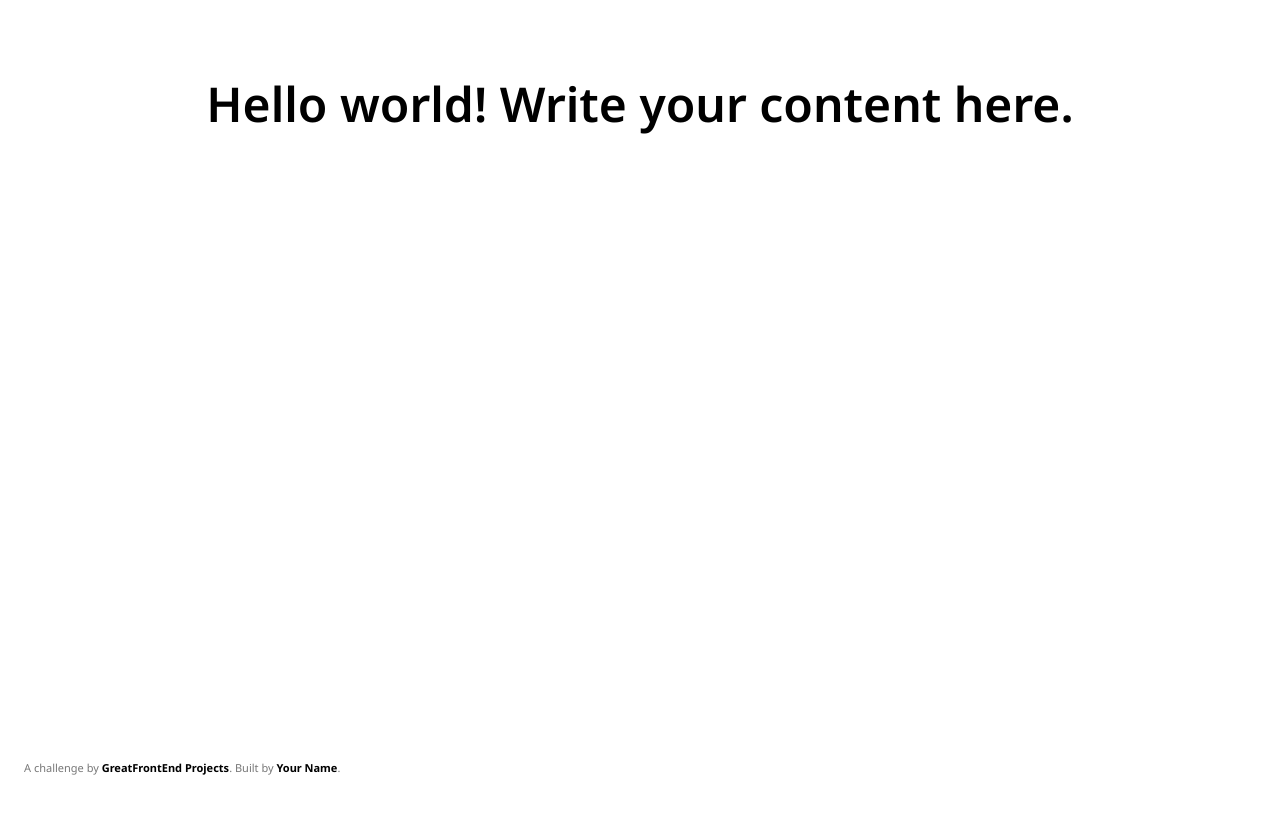
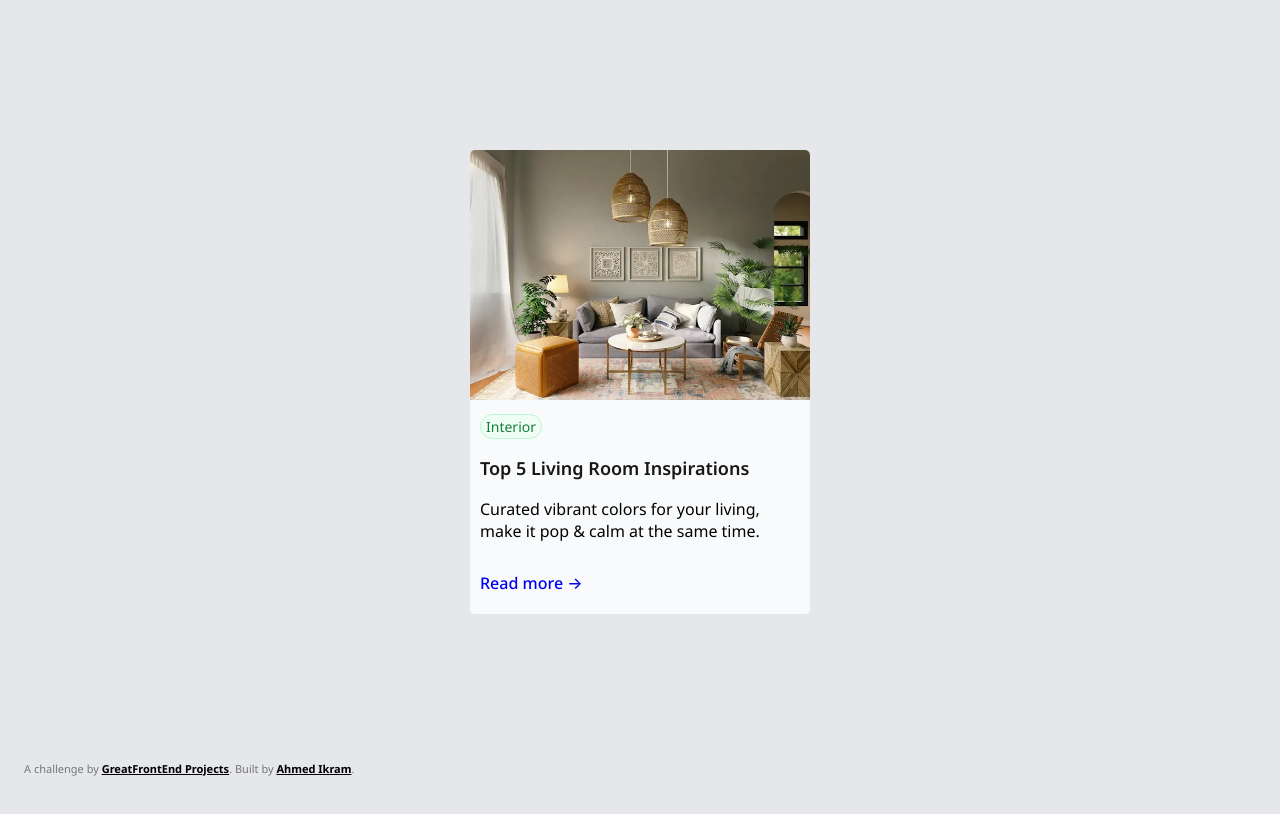
Before and after one commit to ahmed-cmyk/blog-card-greatfrontend, a plain HTML site: page index.html in a window 1280 px wide. Drawn offline with nearby package versions, Linux system fonts and the light colour scheme.

Commit message:
Finished initial implementation of blog card

```diff
--- a/css/style.css
+++ b/css/style.css
@@ -1,15 +1,173 @@
-/* Put any custom CSS styles here.  */
-/* Be sure to delete the <style> tag in index.html if you want to use this stylesheet. */
+:root {
+  /* Font Weights */
+  --font-weight-normal: 400;
+  --font-weight-medium: 500;
+  --font-weight-semibold: 600;
+
+  /* Font Sizes + Line Heights */
+  --font-size-xs: 12px;
+  --line-height-xs: 16px;
+
+  --font-size-sm: 14px;
+  --line-height-sm: 20px;
+
+  --font-size-base: 16px;
+  --line-height-base: 24px;
+
+  --font-size-lg: 18px;
+  --line-height-lg: 28px;
+
+  --font-size-xl: 20px;
+  --line-height-xl: 28px;
+
+  --font-size-2xl: 24px;
+  --line-height-2xl: 32px;
+
+  --font-size-3xl: 30px;
+  --line-height-3xl: 36px;
+
+  --font-size-4xl: 36px;
+  --line-height-4xl: 40px;
+
+  --font-size-5xl: 48px;
+  --line-height-5xl: 48px;
+
+  --font-size-6xl: 60px;
+  --line-height-6xl: 60px;
+
+  /* ========== TEXT COLORS ========== */
+  --color-text-primary: #171717;
+  --color-text-primary-hover: #0a0a0a;
+  --color-text-primary-invert: #ffffff;
+  --color-text-secondary: #525252;
+  --color-text-tertiary: #737373;
+  --color-text-brand: #4338ca;
+  --color-text-disabled: #a3a3a3;
+  --color-text-error: #dc2626;
+  --color-text-error-emphasize: #991b1b;
+  --color-text-success: #15803d;
+  --color-text-warning: #a16207;
+
+  /* ========== BACKGROUND COLORS ========== */
+  --color-bg-primary: #ffffff;
+  --color-bg-primary-inverted: #0a0a0a;
+  --color-bg-primary-hover: #fafafa;
+  --color-bg-secondary: #e5e7eb;
+  --color-bg-secondary-hover: #d1d5db;
+  --color-bg-tertiary: #fafafa;
+  --color-bg-disabled: #f5f5f5;
+  --color-bg-disabled-emphasize: #f3f4f6;
+  --color-bg-brand-primary: #4338ca;
+  --color-bg-brand-primary-emphasize: #3730a3;
+  --color-bg-error: #dc2626;
+  --color-bg-error-emphasize: #b91c1c;
+  --color-bg-error-subtle: #fef2f2;
+  --color-bg-success-subtle: #f0fdf4;
+  --color-bg-brand-subtle: #eef2ff;
+  --color-bg-neutral-subtle: #f9fafb;
+  --color-bg-warning-subtle: #fffbeb;
+
+  /* ========== BORDER / RING COLORS ========== */
+  --color-border-primary: #e5e5e5;
+  --color-border-secondary: #9ca3af;
+  --color-border-success: #bbf7d0;
+  --color-border-brand-solid: #4f46e5;
+  --color-border-brand-subtle: #c7d2fe;
+  --color-border-error-subtle: #fecaca;
+  --color-border-warning-subtle: #fde68a;
+
+  /* ========== ICON COLORS ========== */
+  --color-icon-emphasize: #404040;
+  --color-icon-primary: #a3a3a3;
+  --color-icon-primary-hover: #737373;
+  --color-icon-brand: #6366f1;
+  --color-icon-brand-bg: #eef2ff;
+  --color-icon-success: #15803d;
+  --color-icon-error: #dc2626;
+  --color-icon-warning: #facc15;
+
+  /* ========== FORM / INPUT COLORS ========== */
+  --color-input-text-title: #404040;
+  --color-input-text-placeholder: #737373;
+  --color-input-text-hint: #737373;
+  --color-input-text-filled: #171717;
+  --color-input-text-disabled: #a3a3a3;
+  --color-input-text-error: #dc2626;
+  --color-input-bg: #fafafa;
+  --color-input-border: #e5e5e5;
+}
+
 body {
   margin: 0;
   font-family: "Noto Sans", system-ui, -apple-system, BlinkMacSystemFont,
     "Segoe UI", Roboto, Oxygen, Ubuntu, Cantarell, "Open Sans", "Helvetica Neue",
     sans-serif;
   min-height: 100vh;
+  background-color: var(--color-bg-secondary);
 
   -webkit-font-smoothing: antialiased;
   -moz-osx-font-smoothing: grayscale;
   text-rendering: optimizeLegibility;
+}
+
+.blog-card {
+  background-color: var(--color-bg-neutral-subtle);
+  border-radius: 5px;
+  margin: 0 auto;
+  margin-top: 150px;
+  max-width: 340px;
+  width: 100%;
+}
+
+.blog-card__image {
+  border-top-left-radius: 5px;
+  border-top-right-radius: 5px;
+  display: block;
+  max-height: 250px;
+  object-fit: cover;
+  width: 100%;
+}
+
+.blog-card__badge {
+  background-color: var(--color-bg-success-subtle);
+  border: 1px solid var(--color-border-success);
+  border-radius: 14px;
+  color: var(--color-text-success);
+  display: inline-block;
+  font-size: var(--font-size-sm);
+  padding: 2px 5px;
+  margin-left: 10px;
+  margin-bottom: 0;
+}
+
+.blog-card__body {
+  padding: 10px;
+}
+
+.blog-card__title {
+  margin: 0;
+}
+
+.blog-card__title a {
+  color: var(--color-text-primary);
+  font-size: var(--font-size-lg);
+  font-weight: var(--font-weight-semibold);
+  text-decoration: none;
+}
+
+.blog-card__link {
+  font-weight: var(--font-weight-medium);
+  text-decoration: none;
+}
+
+.blog-card__link:hover,
+.blog-card__link:focus {
+  text-decoration: underline;
+}
+
+footer {
+  margin-top: 30px;
+  margin-bottom: 10px;
 }
 
 * {
--- a/index.html
+++ b/index.html
@@ -12,27 +12,40 @@
       rel="stylesheet"
     />
     <link rel="stylesheet" href="css/style.css" />
-
-    <!-- Tailwind CDN allows you to use Tailwind classes immediately in your HTML without any installation steps.
-      If you're not using Tailwind, you may delete the <script> -->
-    <!-- Get started on Tailwind: https://tailwindcss.com/docs/installation/play-cdn -->
-    <script src="https://cdn.tailwindcss.com"></script>
-
-    <link rel="icon" href="img/favicon.ico" sizes="any" />
+<link rel="icon" href="img/favicon.ico" sizes="any" />
     <style>
       /* You may write styles inside this <style> tag or within `css/style.css`. */
     </style>
   </head>
   <body>
-    <!-- Add your site or application content here -->
-    <h1 class="text-5xl text-center font-semibold pt-20">
-      Hello world! Write your content here.
-    </h1>
+    <article class="blog-card" aria-labelledby="blog-title">
+      <header>
+        <img
+          src="img/spacejoy-unsplash.webp"
+          alt="An image of a living room"
+          class="blog-card__image"
+        />
+        <p class="blog-card__badge" aria-label="Category: Interior">Interior</p>
+      </header>
 
-    <!-- Interior
-      Top 5 Living Room Inspirations
-      Curated vibrants colors for your living, make it pop & calm in the same time.
-      Read more -->
+      <div class="blog-card__body">
+        <h2 class="blog-card__title">
+          <a href="#" class="blog-card__title-link" id="blog-title">
+            Top 5 Living Room Inspirations
+          </a>
+        </h2>
+
+        <p class="blog-card__description">
+          Curated vibrant colors for your living, make it pop & calm at the same time.
+        </p>
+
+        <footer>
+          <a href="#" class="blog-card__link" aria-label="Read more about Top 5 Living Room Inspirations">
+            Read more <span class="arrow">&#8594;</span>
+          </a>
+        </footer>
+      </div>
+    </article>
 
     <!-- Attribute this challenge to yourself! -->
     <div class="credits" data-gfe-screenshot-exclude="true">
@@ -43,9 +56,9 @@
         >GreatFrontEnd Projects</a
       >. Built by
       <a
-        href="https://www.greatfrontend.com/projects/u/username"
+        href="https://www.greatfrontend.com/projects/u/ikramahmed398"
         target="_blank"
-        >Your Name</a
+        >Ahmed Ikram</a
       >.
     </div>
     <script src="js/index.js"></script>
```
Also changed, not shown: img/spacejoy-unsplash.jpg (renamed from img/spacejoy-YqFz7UMm8qE-unsplash.jpg), img/spacejoy-unsplash.webp (added).
